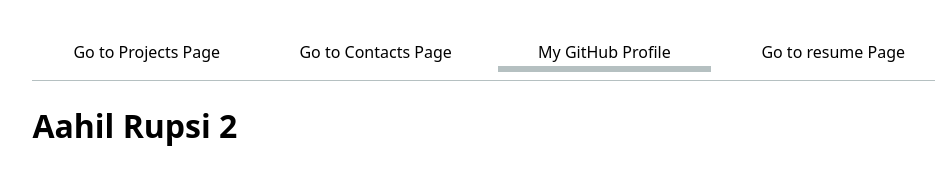
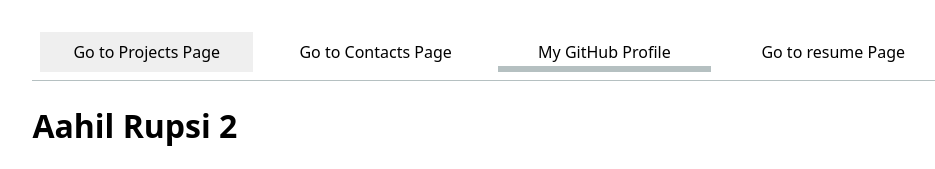
Before and after one commit to aahilrupsi/portfolio, a plain HTML site: page index.html in a window 1280 px wide. In both pictures the pointer is over the link "Go to Projects Page". Shown: the top 169 px of the page, without its empty margins (150-1085 px from the left). Drawn offline with Linux system fonts and the light colour scheme.

Commit message:
Update style.css

```diff
--- a/style.css
+++ b/style.css
@@ -31,3 +31,7 @@ nav a.current {
   border-bottom: 0.4em solid oklch(80% 3% 200);
   padding-bottom: 0.1em;
 }
+
+nav a:hover {
+  background-color: #efefef;
+}
```
